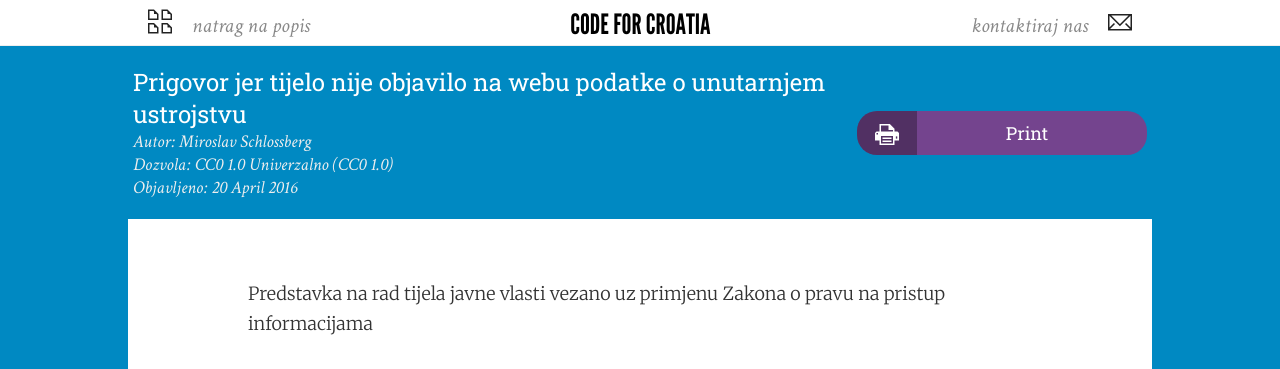
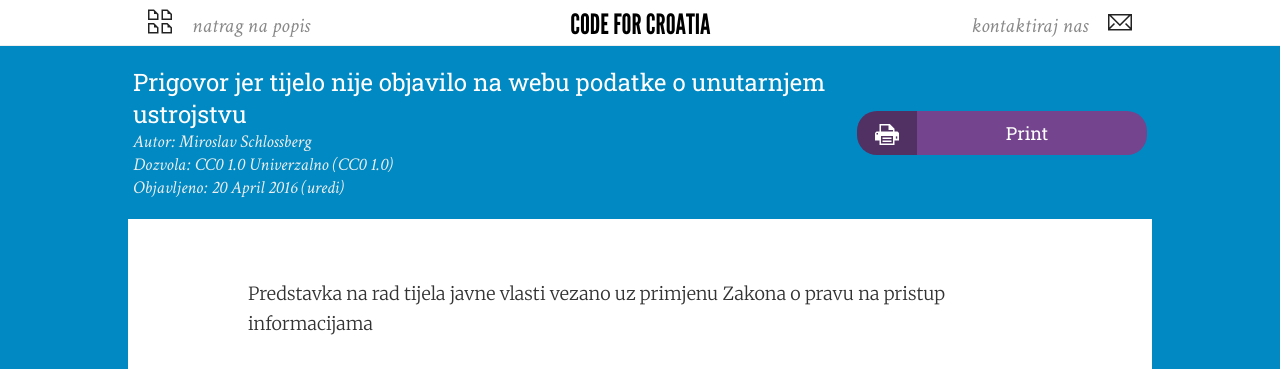
Before and after one commit to codeforcroatia/legal-boilerplate, a Jekyll site: the page built from _posts/2016-04-20-ppi_predstavka_web_ustrojstvo.html, in a window 1280 px wide and 900 px high. Shown: the top 369 px of the window. Built offline with Jekyll 4.4.1, drawn with Linux system fonts in a browser that asks for light colours; some web fonts are replaced.

Commit message:
Update document.html

```diff
--- a/_layouts/document.html
+++ b/_layouts/document.html
@@ -22,6 +22,9 @@ layout: menu
             {{ page.date | date_to_long_string }}
           </time>
         </a>
+        <a href="{{ site.owner.github }}/{{ site.project.repository }}/edit/gh-pages/{{ page.path }}">
+          (uredi)
+        </a>
       </p>
     </div>
     <div class="controls">
@@ -31,9 +34,6 @@ layout: menu
   <article>
     {{content}}
   </article>
-  <div class="meta">
-    <p align="right"><a href="{{ site.owner.github }}/{{ site.project.repository }}/edit/gh-pages/{{ page.path }}">Uredi ovu stranicu</a></p>
-  </div>
   <script src="{{ site.baseurl }}scripts/dom.js"></script>
   <script src="{{ site.baseurl }}scripts/print.js" async></script>
   <script src="{{ site.baseurl }}scripts/definitions.js" async></script>
```
